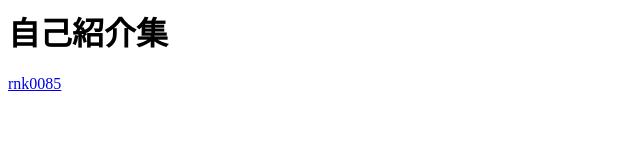
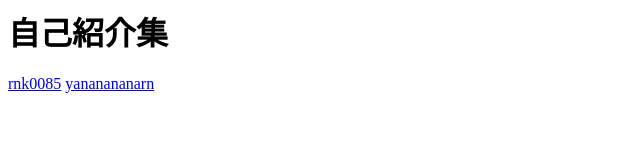
Before and after one commit to rnk0085/miulab-profiles, a plain HTML site: page index.html in a window 1280 px wide. Shown: the whole page, without its empty margins (0-640 px from the left). Drawn offline with Linux system fonts and the light colour scheme.

Commit message:
yananananarnのリンクを追加

```diff
--- a/index.html
+++ b/index.html
@@ -1,2 +1,3 @@
 <h1>自己紹介集</h1>
 <a href="./rnk0085.html">rnk0085</a>
+<a href="./yananananarn.html">yananananarn</a>
```
